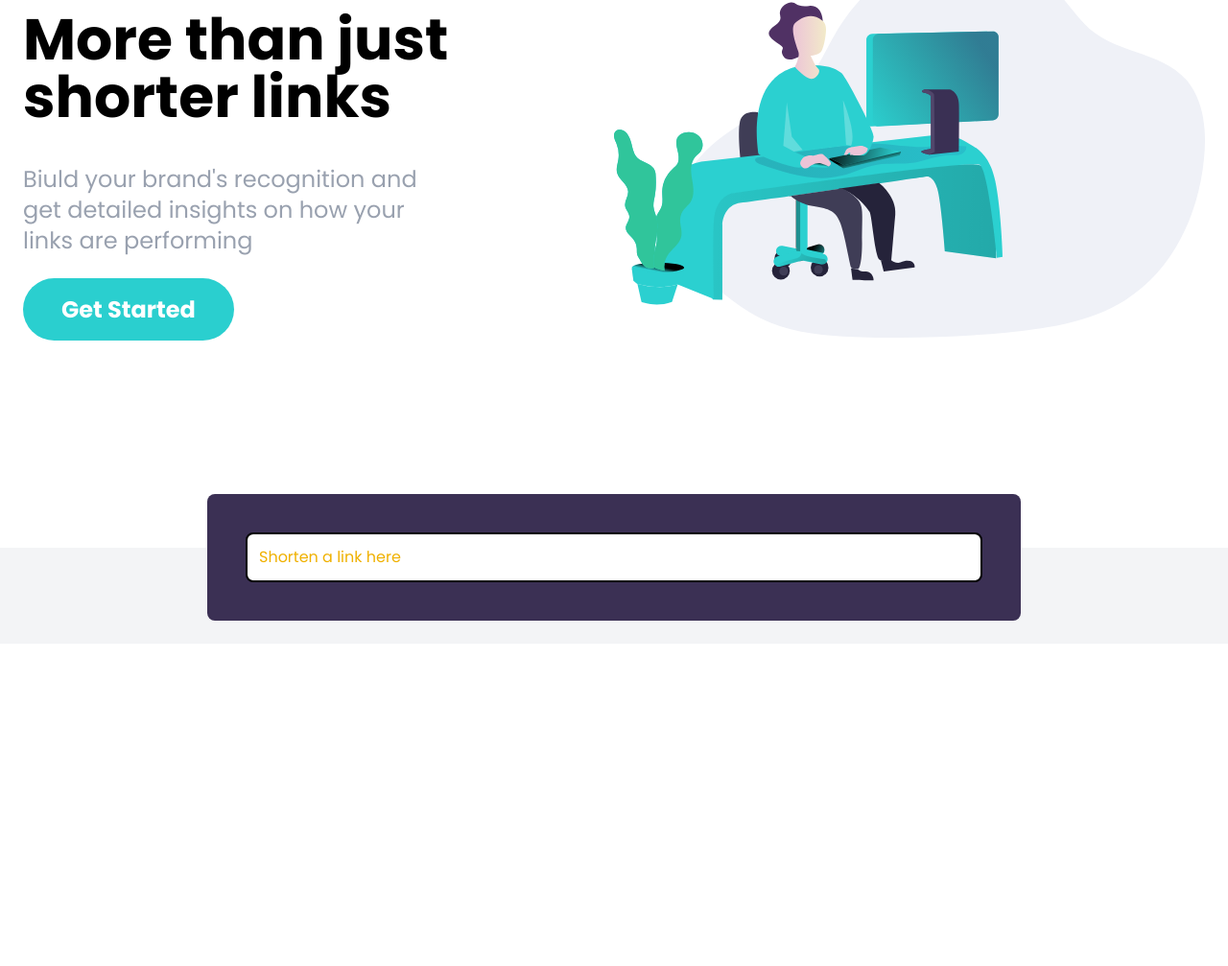
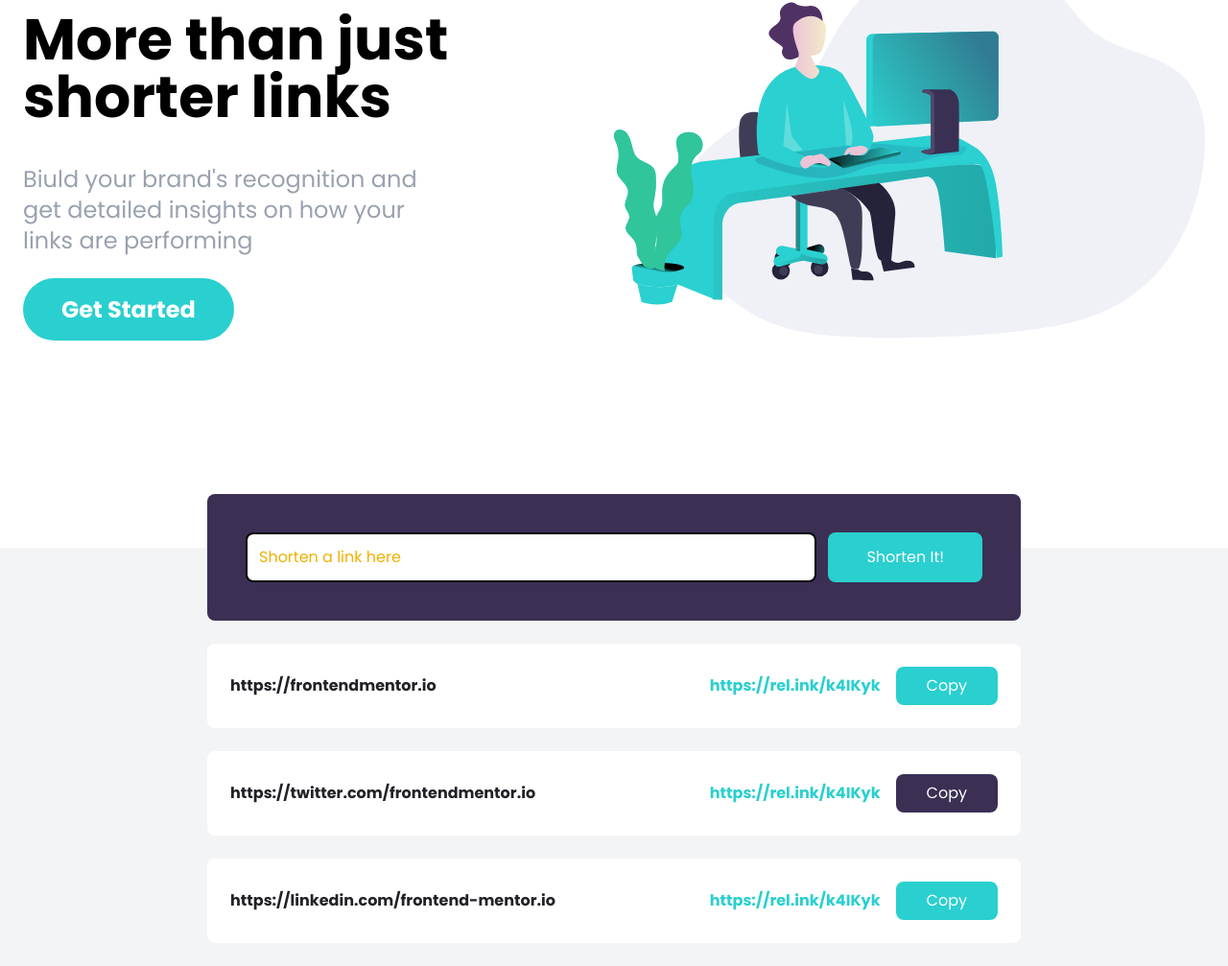
Before and after one commit to iiMattheww/tailwind-shortly-website, a website built with Vite: page index.html in a window 1280 px wide. Shown: the part 173-1180 px from the top of the page at 96% size. Before the commit the page ends 844 px from the top, so only its background shows below. Built offline with nearby package versions, Linux system fonts and the light colour scheme.

Commit message:
Update index.html

```diff
--- a/index.html
+++ b/index.html
@@ -76,7 +76,52 @@
         <input id="link-input" type="text"
           class="bg-white flex-1 p-3 border-2  rounded-lg placeholder-yellow-500 focus:outline-none"
           placeholder="Shorten a link here">
+        <button class="px-10 bg-cyan py-3 text-white rounded-lg hover:bg-cyanLight focus:outline-none md:py-2">
+          Shorten It!
+        </button>
       </form>
+
+      <!-- link 1 -->
+      <div class="flex flex-col items-center justify-between w-full p-6 bg-white rounded-lg md:flex-row">
+        <p class="font-bold text-center text-veryDarkViolet md:text-left">
+          https://frontendmentor.io
+        </p>
+        <div class="flex flex-col items-center justify-end flex-1 space-x-4 space-y-2 md:flex-row md:space-y-0">
+          <div class="font-bold text-cyan">https://rel.ink/k4IKyk
+          </div>
+          <button class="bg-cyan px-8 py-2 rounded-lg hover:opacity-70 focus:outline-none text-white">
+            Copy
+          </button>
+        </div>
+      </div>
+
+      <!-- link 2 -->
+      <div class="flex flex-col items-center justify-between w-full p-6 bg-white rounded-lg md:flex-row">
+        <p class="font-bold text-center text-veryDarkViolet md:text-left">
+          https://twitter.com/frontendmentor.io
+        </p>
+        <div class="flex flex-col items-center justify-end flex-1 space-x-4 space-y-2 md:flex-row md:space-y-0">
+          <div class="font-bold text-cyan">https://rel.ink/k4IKyk
+          </div>
+          <button class="bg-darkViolet px-8 py-2 rounded-lg hover:opacity-70 focus:outline-none text-white">
+            Copy
+          </button>
+        </div>
+      </div>
+
+      <!-- link 3 -->
+      <div class="flex flex-col items-center justify-between w-full p-6 bg-white rounded-lg md:flex-row">
+        <p class="font-bold text-center text-veryDarkViolet md:text-left">
+          https://linkedin.com/frontend-mentor.io
+        </p>
+        <div class="flex flex-col items-center justify-end flex-1 space-x-4 space-y-2 md:flex-row md:space-y-0">
+          <div class="font-bold text-cyan">https://rel.ink/k4IKyk
+          </div>
+          <button class="bg-cyan px-8 py-2 rounded-lg hover:opacity-70 focus:outline-none text-white">
+            Copy
+          </button>
+        </div>
+      </div>
     </div>
   </section>
 </body>
```
